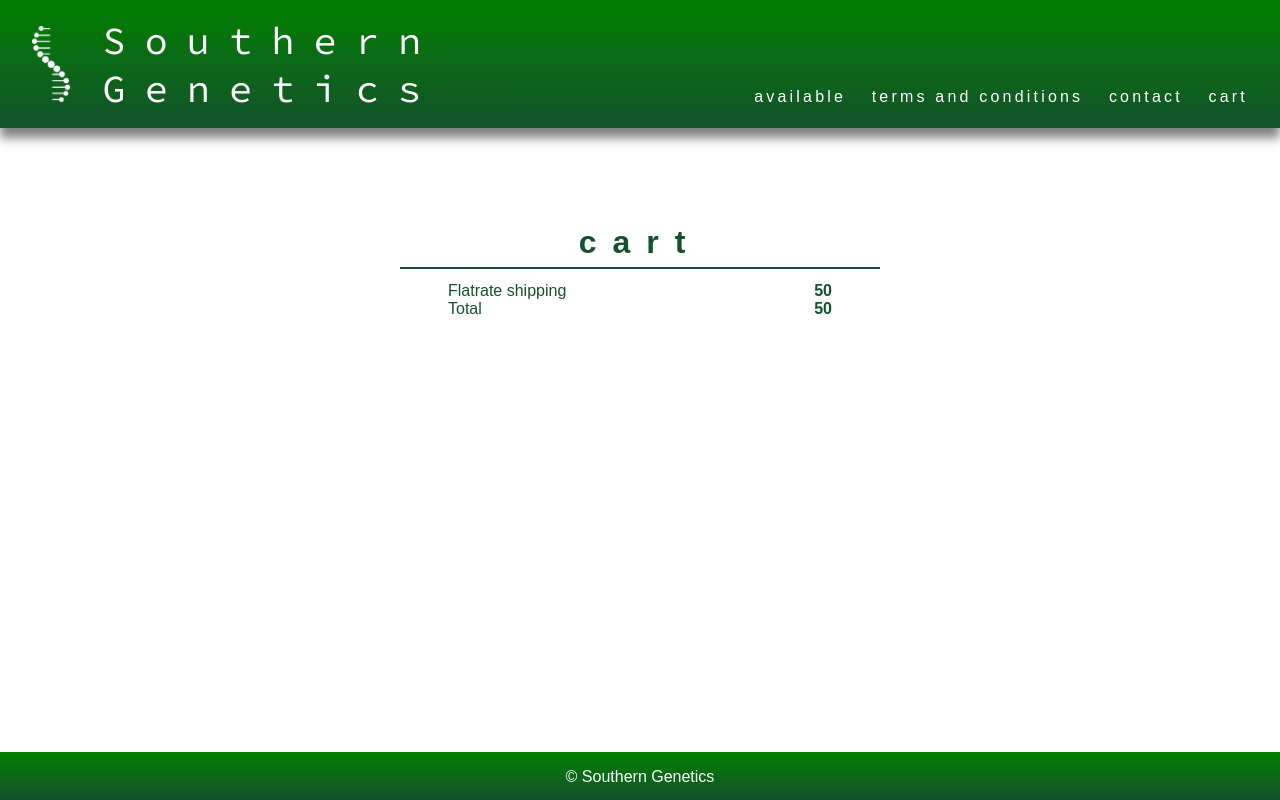
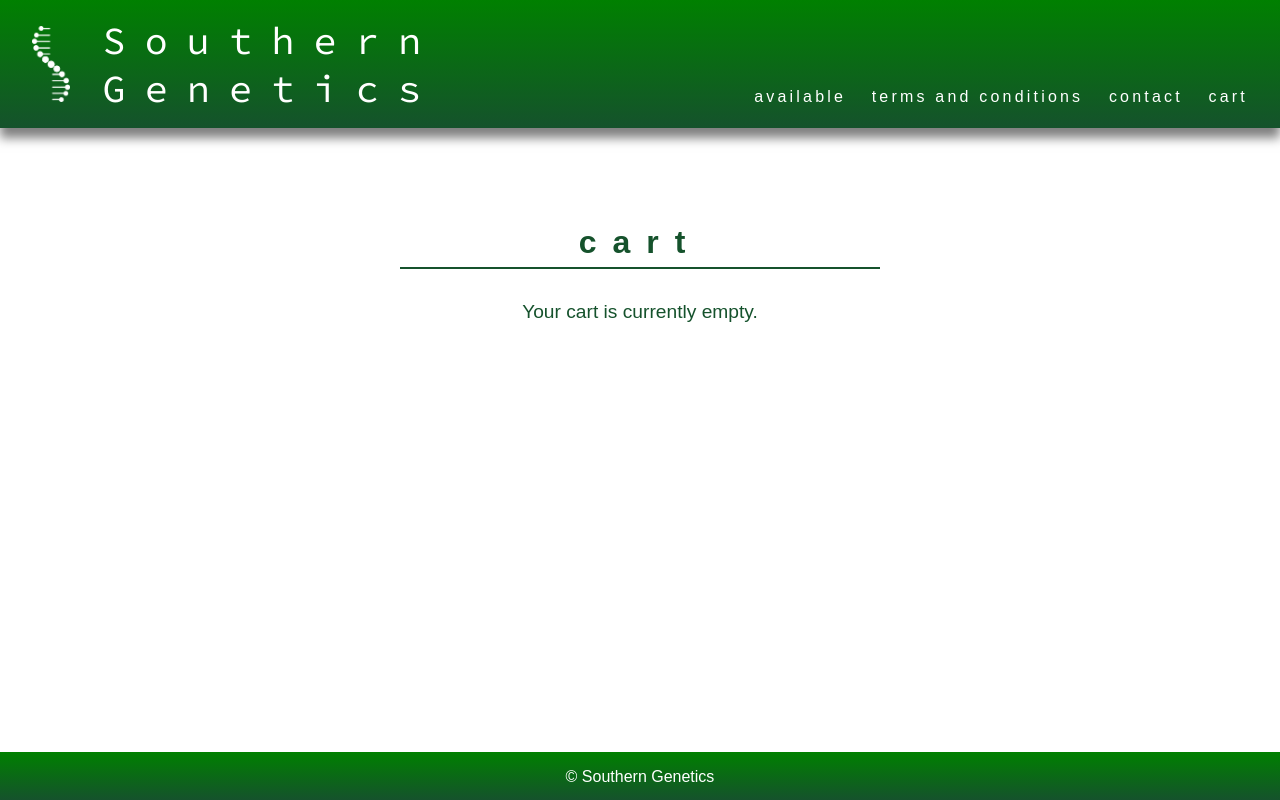
Before and after one commit to JoshuaMeeks/sogen-reptiles, a React (Create React App) app: page /cart in a window 1280 px wide. Built offline with nearby package versions, Linux system fonts and the light colour scheme.

Commit message:
Add styling and remove button to cart items

```diff
--- a/src/components/Cart.css
+++ b/src/components/Cart.css
@@ -1,13 +1,30 @@
 .item-container {
   display: flex;
-  justify-content: space-between;
+  align-items: center;
   width: 30%;
   color: rgb(21, 82, 44);
   font-family: sans-serif;
+  gap: 1em;
+}
+
+.cart-container {
+  margin-bottom: 8em;
+}
+
+.checkout-thumbnail {
+  width: 100px;
+  height: auto;
+  margin: 1em 0 1em 0;
 }
 
 .cart-price {
   font-weight: 700;
+  margin-left: auto;
+}
+
+.remove-btn {
+  cursor: pointer;
+  margin-bottom: .2em;
 }
 
 .empty-cart {
@@ -16,3 +33,13 @@
   font-size: 1.4em;
   color: rgb(21, 82, 44);
 }
+
+.shipping-container {
+  border-top: solid rgb(21, 82, 44) 2px;
+  padding-top: .8em;
+  margin-top: .4em;
+}
+
+.total-amount-container {
+  margin-top: .4em;
+}
--- a/src/components/Cart.js
+++ b/src/components/Cart.js
@@ -1,27 +1,44 @@
 import React from 'react';
 import './Cart.css';
 
-export const Cart = ({ cart }) => {
+export const Cart = ({ cart, setCart }) => {
   let total = cart.map(item => item.price);
+
+  const removeFromCart = (id) => {
+    setCart(cart.filter(item => item.id !== id))
+  }
+
+  {if (cart.length === 0) {
     return (
-    <div className="title-container">
+      <div className="title-container cart-container">
+        <h1 className="title">cart</h1>
+        <p>Your cart is currently empty.</p>
+      </div>
+    )
+  } else {
+    return (
+      <div className="title-container cart-container">
         <h1 className="title">cart</h1>
           {cart.map(item => {
             return (
               <div className="item-container">
+                {console.log(cart)}
+                <img src={item.imgs[0]} className='checkout-thumbnail'></img>
                 <p>{item.morph}</p>
-              <p className="cart-price">{item.price}</p>
+                <p className="cart-price">${item.price}.00</p>
+                <p className='remove-btn' onClick={() => removeFromCart(item.id)}>&times;</p>
               </div>
             )
           })}
-        <div className="item-container">
+          <div className="item-container shipping-container">
             <p>Flatrate shipping</p>
-          <p className="cart-price">50</p>
+            <p className="cart-price">$50.00</p>
           </div>
-        <div className="item-container">
+          <div className="item-container total-amount-container">
             <p>Total</p>
-          <p className="cart-price">{total.map(Number).reduce((acc, curr) => acc + curr, 0) + 50}</p>
+            <p className="cart-price">${total.map(Number).reduce((acc, curr) => acc + curr, 0) + 50}.00</p>
           </div>
       </div>
     )
+  }}
 }
--- a/src/data.json
+++ b/src/data.json
@@ -16,48 +16,54 @@
     "dob": "02/23/21",
     "weight": "2g",
     "sex": "female",
-    "price": "600"
+    "price": "700"
   },
   {
     "id": "JC-072320",
     "imgs": ["/resources/IMG_0405.jpg"],
     "dob": "02/23/21",
     "weight": "3g",
-    "sex": "male"
+    "sex": "male",
+    "price": "900"
   },
   {
     "id": "JC-041421",
     "imgs": ["/resources/IMG_0408.jpg"],
     "dob": "02/23/21",
     "weight": "4g",
-    "sex": "female"
+    "sex": "female",
+    "price": "1200"
   },
   {
     "id": "JC-062321",
     "imgs": ["/resources/IMG_0409.jpg"],
     "dob": "02/23/21",
     "weight": "5g",
-    "sex": "male"
+    "sex": "male",
+    "price": "1400"
   },
   {
     "id": "JC-082321",
     "imgs": ["/resources/IMG_0410.jpg"],
     "dob": "02/23/21",
     "weight": "6g",
-    "sex": "female"
+    "sex": "female",
+    "price": "1000"
   },
   {
     "id": "JC-092321",
     "imgs": ["/resources/IMG_0411.jpg"],
     "dob": "02/23/21",
     "weight": "7g",
-    "sex": "male"
+    "sex": "male",
+    "price": "1200"
   },
   {
     "id": "JC-102321",
     "imgs": ["/resources/IMG_0412.jpg"],
     "dob": "02/23/21",
     "weight": "8g",
-    "sex": "female"
+    "sex": "female",
+    "price": "900"
   }
 ]
```
Lines whose indentation alone changed are shown as unchanged.
